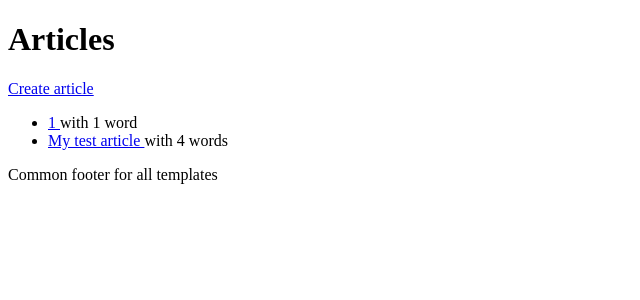
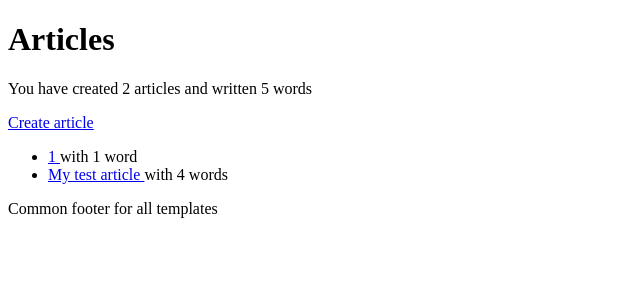
Before and after one commit to teguhsam/django-fullstack-webapp, a Django app: page /articles/ in a window 1280 px wide. Shown: the part 55-355 px from the top of the page, without its empty margins (0-640 px from the left). Run offline with Django 5.2, Linux system fonts and the light colour scheme; a user stored in the database is signed in; data comes from the database, SQL or seed files in the repository.

Commit message:
display user article statistics in the template

```diff
--- a/app/models.py
+++ b/app/models.py
@@ -17,6 +17,16 @@ class UserProfile(AbstractUser):
     objects = UserProfileManager
     USERNAME_FIELD = "email"
     REQUIRED_FIELDS = []
+
+    @property
+    def article_count(self):
+        return self.articles.count()
+
+    @property
+    def written_words(self):
+        return (
+            self.articles.aggregate(models.Sum("word_count"))["word_count__sum"] or 0
+        )  # if none return 0
 
 
 class Article(models.Model):
--- a/djangoapp/settings.py
+++ b/djangoapp/settings.py
@@ -39,6 +39,7 @@ DJANGO_APPS = [
     "django.contrib.sessions",
     "django.contrib.messages",
     "django.contrib.staticfiles",
+    "django.contrib.humanize",
 ]
 
 THIRD_PARTY_APPS = [
--- a/templates/app/home.html
+++ b/templates/app/home.html
@@ -1,5 +1,10 @@
-{% extends "app/base.html" %} {% block content %}
+{% extends "app/base.html" %} {% block content %} {% load humanize %}
 <h1>Articles</h1>
+<p>
+  You have created {{user.article_count | intcomma}}
+  article{{user.article_count|pluralize}} and written
+  {{user.written_words|intcomma}} word{{user.written_words|pluralize}}
+</p>
 <a href="{% url 'create_article' %}">Create article</a>
 {% if articles%}
 <ul>
```
